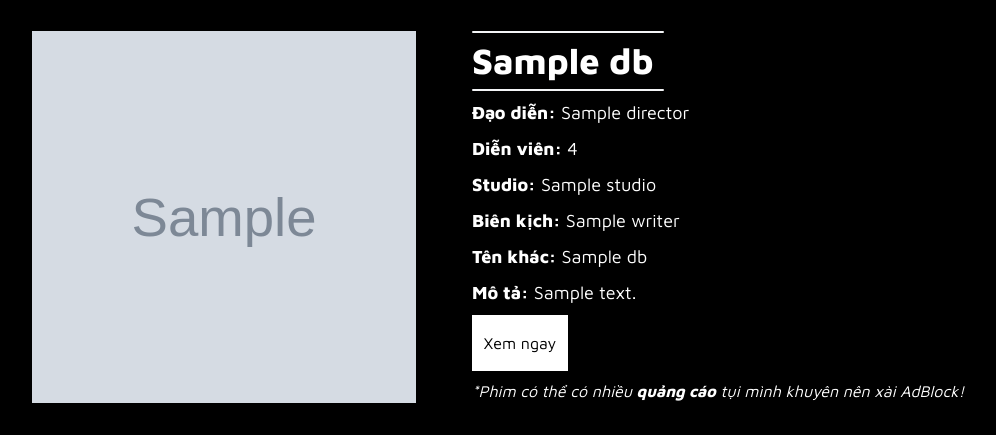
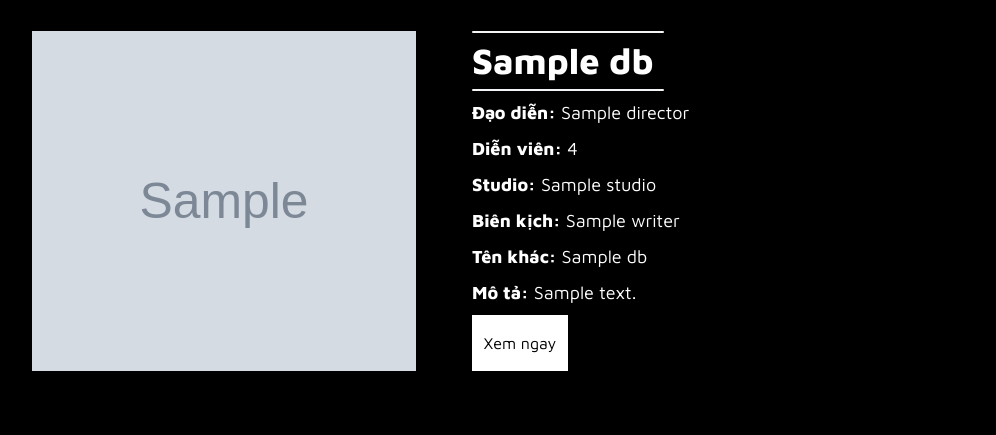
Before and after one commit to LamNhac/otakime, a Flask app: template templates/client/movie/movie.html in a window 1280 px wide. Shown: the part 641-1076 px from the top of the page, without its empty margins (0-996 px from the left). After the commit the page ends 1012 px from the top, so only its background shows below. Run offline with Flask 2, Linux system fonts and the light colour scheme; the template is opened without the code that fills it: most values are stand-ins (such as "Sample title", 1, 10 or a date in 2020); grey boxes marked "Sample" are stand-in pictures; style sheets or scripts are compiled from the project's sources; parts of the project's set-up code (start-up, migrations or seed data) failed here and were passed over; some libraries are stand-ins or nearby versions.

Commit message:
fix banner movie

```diff
--- a/templates/client/manga/detailManga.html
+++ b/templates/client/manga/detailManga.html
@@ -31,11 +31,11 @@
       </div>
     </div>
   </div>
-  <!--  Ads
+
     <a href="{{urlMovie}}">
       <img class=" h-full w-full pt-4" src="{{imgAds}}">
     </a>
-  !-->
+
   <div class="container mx-auto p-4" style="padding:1.98em">
     <div class="border text-white">
       <h1 class="p-6 text-2xl">Chapter</h1>
--- a/templates/client/movie/movie.html
+++ b/templates/client/movie/movie.html
@@ -32,7 +32,7 @@
               <p class="font-light">Xem ngay</p>
             </div>
           </a>
-          <p class=" italic">*Phim có thể có nhiều <span class=" font-semibold">quảng cáo</span> tụi mình khuyên nên xài AdBlock!</p>
+
 
         </div>
       </div>
```
